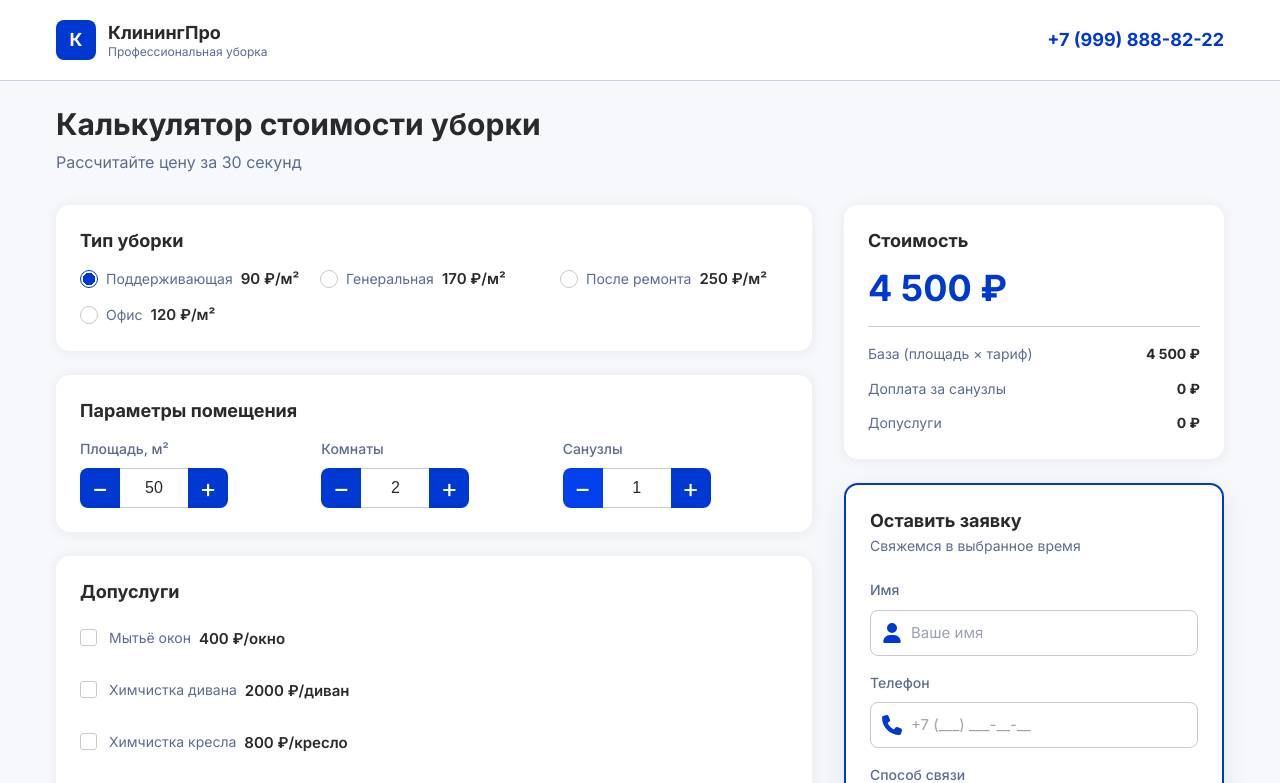
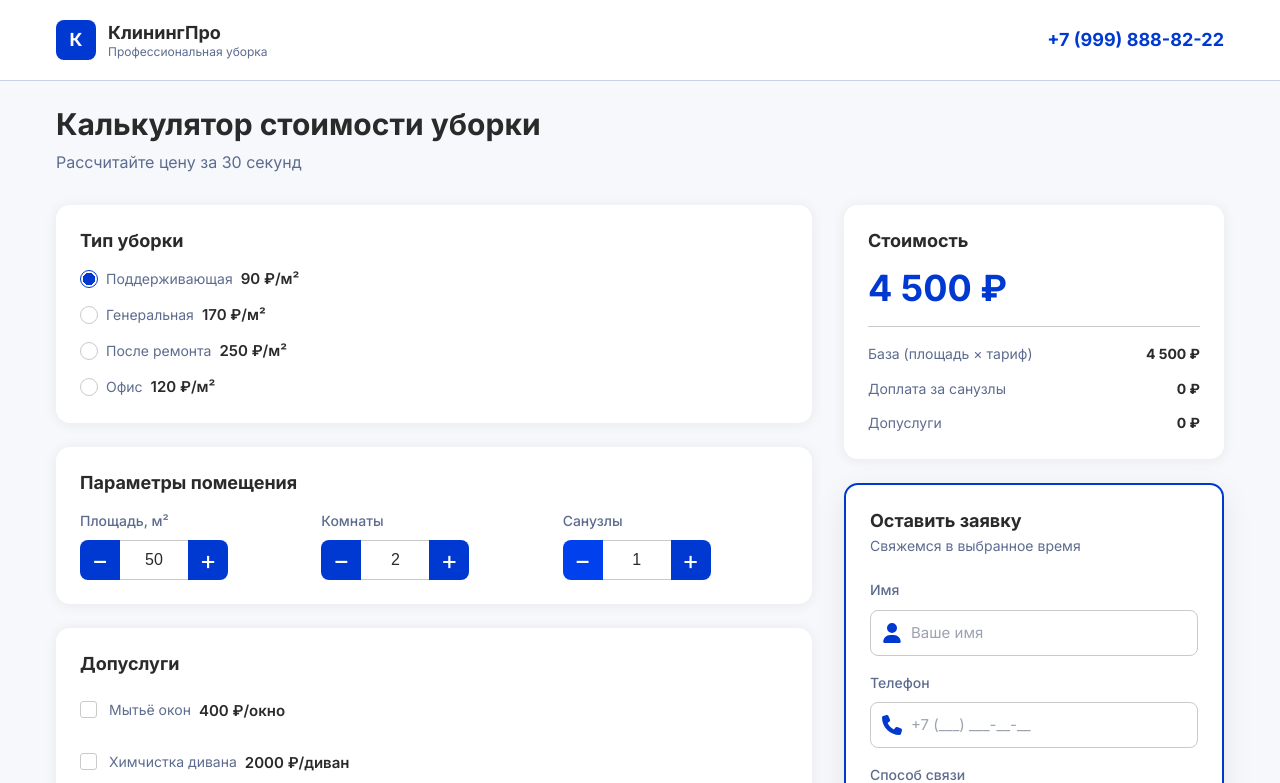
Before and after one commit to Vi-Stakhanov/cleaning-calc-react, a React (Vite) app: page / in a window 1280 px wide. Shown: the top 783 px of the page. Built offline with nearby package versions, Linux system fonts and the light colour scheme.

Commit message:
grid на clining

```diff
--- a/src/App.css
+++ b/src/App.css
@@ -485,7 +485,7 @@ body {
 
   }
 
-.extra-item .checkbox-label {
+.extra-item .checkbox-label{
   display: flex;
   gap: 12px;
   cursor: pointer;
@@ -596,8 +596,6 @@ body {
 .radio-list {
   display: flex;
   flex-direction: column;
-  display: grid !important;
-  grid-template-columns: repeat(3, 1fr) !important;
   gap: 12px;
 }
 
```
